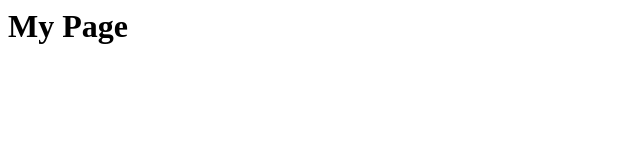
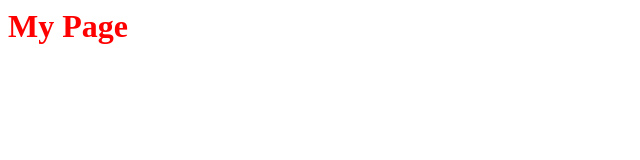
Before and after one commit to sheldon-bai/myPage, a plain HTML site: page index.html in a window 1280 px wide. Shown: the whole page, without its empty margins (0-640 px from the left). Drawn offline with Linux system fonts and the light colour scheme.

Commit message:
Link html to css

```diff
--- a/index.html
+++ b/index.html
@@ -1,8 +1,9 @@
 <html>
     <head>
         <title>My Page</title>
+        <link rel="stylesheet" href="./main.css">
     </head>
     <body>
-        <h1>My Page</h1>
+        <h1 style="color: red;">My Page</h1>
     </body>
 </html>
```
